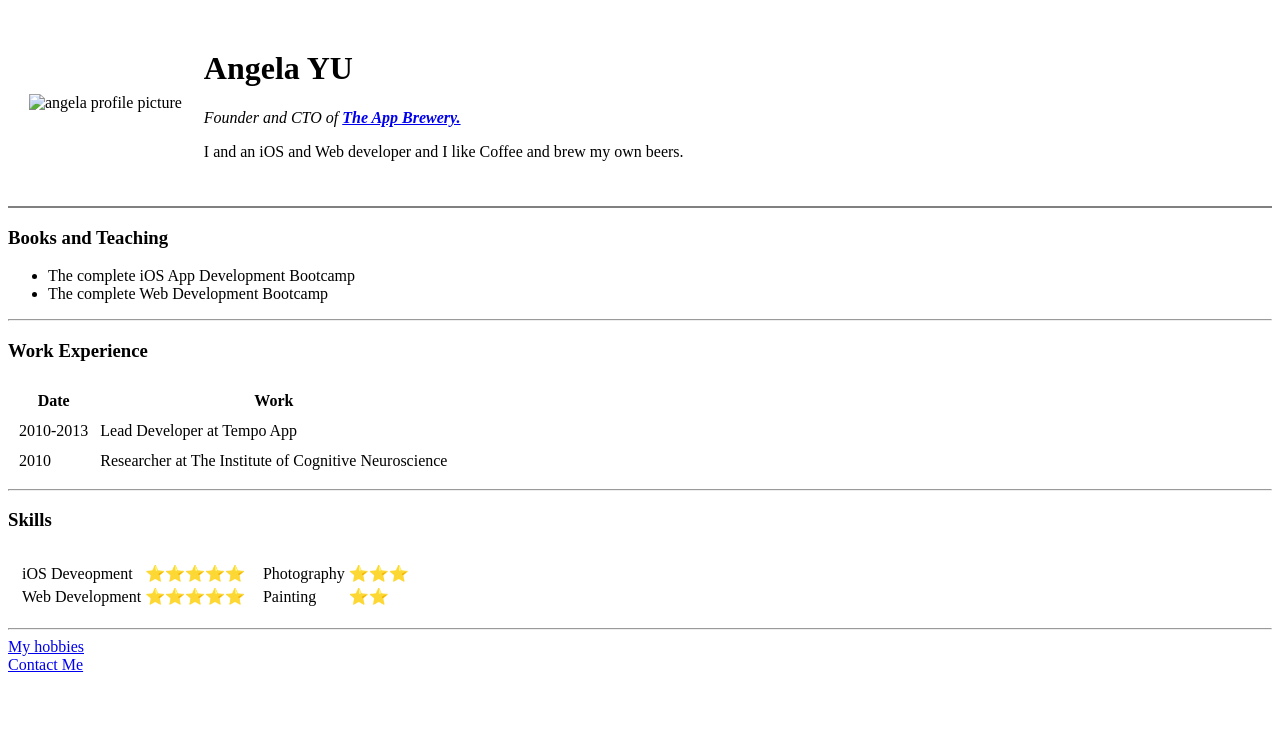
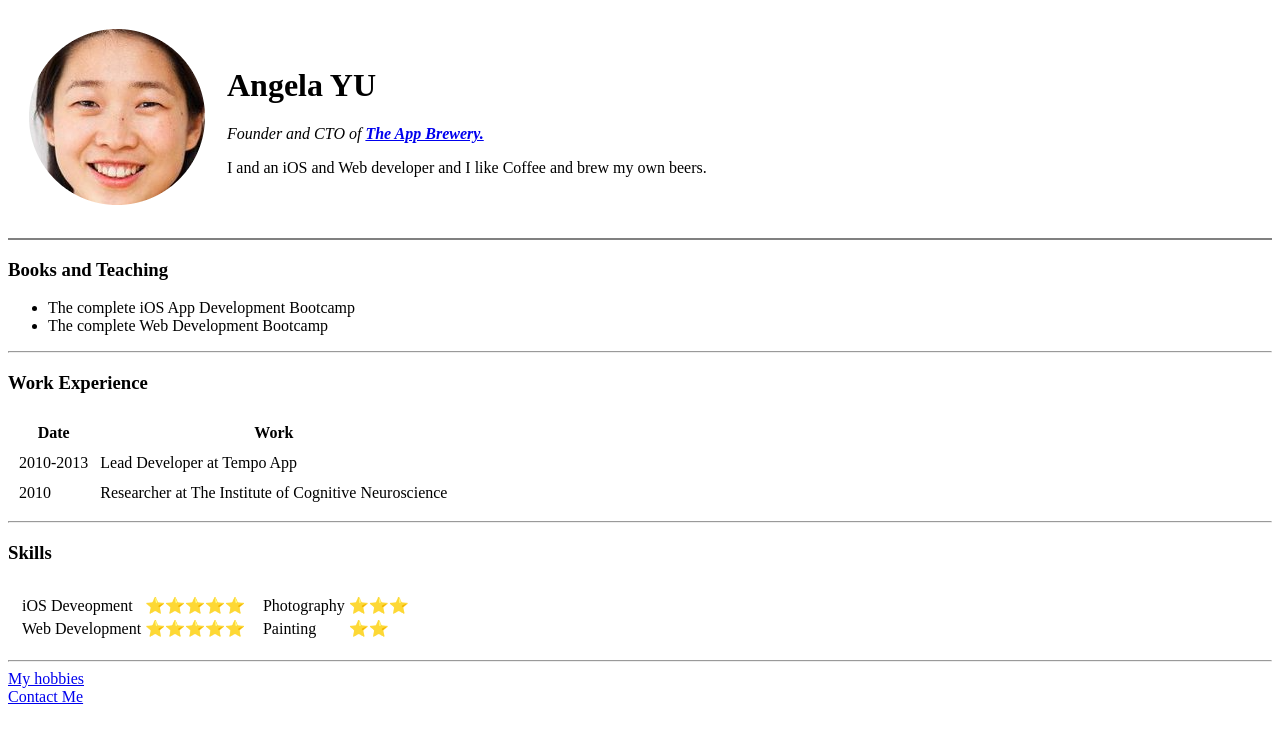
Before and after one commit to mohit-chindalia/Angela-CV, a plain HTML site: page index.html in a window 1280 px wide. Drawn offline with Linux system fonts and the light colour scheme.

Commit message:
Update index.html

```diff
--- a/index.html
+++ b/index.html
@@ -9,7 +9,7 @@
 <body>
   <table cellspacing = '20'>
     <tr>
-      <td><img src="image/angela.png" alt="angela profile picture"></td>
+      <td><img src="angela.png" alt="angela profile picture"></td>
       <td><h1>Angela YU</h1>
         <p><em>Founder and CTO of <strong><a href = 'https://www.appbrewery.co/'>The App Brewery.</a></strong></em></p>
         <p>I and an iOS and Web developer and I like Coffee and brew my own beers.</p>
```
